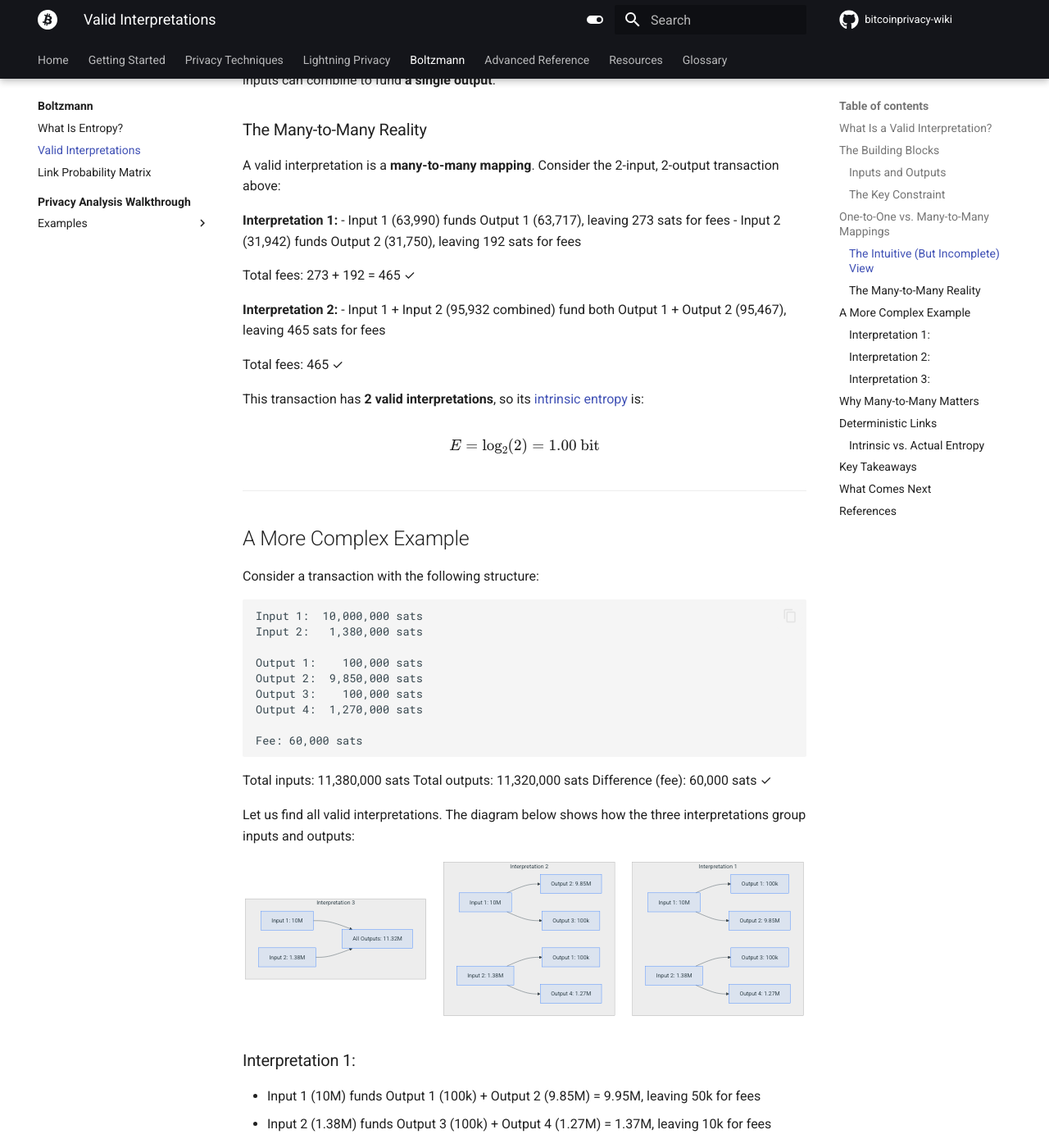
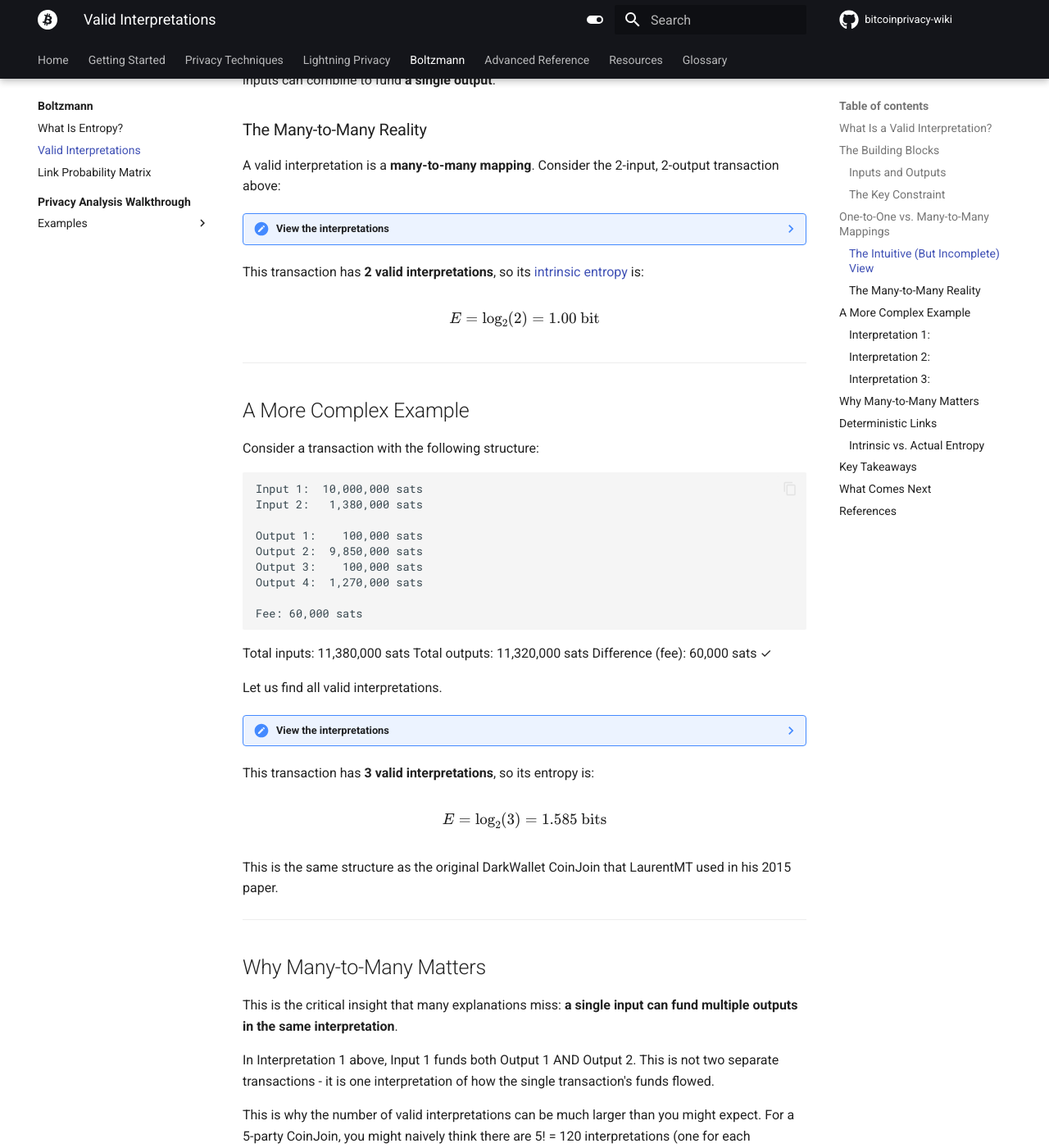
Before and after one commit to vibrant-btc/bitcoinprivacy-wiki, an MkDocs documentation site: the page built from docs/boltzmann/valid-interpretations.md, in a window 1280 px wide and 1400 px high, scrolled down 2186 px. Shown: the whole window at 82% size. Built offline with MkDocs 1.6.1 and Material for MkDocs 9.7.7, drawn with Linux system fonts in a browser that asks for light colours; plug-ins that fetch from the network failed and are left out; comment, search, counter and statistics services are not loaded; some of the changed text lies outside the part shown.

Commit message:
improve diagrams

````diff
--- a/docs/boltzmann/valid-interpretations.md
+++ b/docs/boltzmann/valid-interpretations.md
@@ -82,16 +82,31 @@
 
 A valid interpretation is a **many-to-many mapping**. Consider the 2-input, 2-output transaction above:
 
-**Interpretation 1:**
-- Input 1 (63,990) funds Output 1 (63,717), leaving 273 sats for fees
-- Input 2 (31,942) funds Output 2 (31,750), leaving 192 sats for fees
+??? note "View the interpretations"
 
-Total fees: 273 + 192 = 465 ✓
+    ``` mermaid
+    graph TD
+        subgraph Interpretation 2: Many-to-Many
+            I1_2[Input 1: 63,990] --> BOTH_1[Both Outputs: 95,467]
+            I2_2[Input 2: 31,942] --> BOTH_1
+        end
 
-**Interpretation 2:**
-- Input 1 + Input 2 (95,932 combined) fund both Output 1 + Output 2 (95,467), leaving 465 sats for fees
+        subgraph Interpretation 1: One-to-One
+            I1_1[Input 1: 63,990] --> O1_1[Output 1: 63,717]
+            I2_1[Input 2: 31,942] --> O2_1[Output 2: 31,750]
+        end
+    ```
 
-Total fees: 465 ✓
+    **Interpretation 1:**
+    - Input 1 (63,990) funds Output 1 (63,717), leaving 273 sats for fees
+    - Input 2 (31,942) funds Output 2 (31,750), leaving 192 sats for fees
+
+    Total fees: 273 + 192 = 465 ✓
+
+    **Interpretation 2:**
+    - Input 1 + Input 2 (95,932 combined) fund both Output 1 + Output 2 (95,467), leaving 465 sats for fees
+
+    Total fees: 465 ✓
 
 This transaction has **2 valid interpretations**, so its [intrinsic entropy](../glossary.md#intrinsic-entropy) is:
 
@@ -119,49 +134,51 @@
 Total outputs: 11,320,000 sats
 Difference (fee): 60,000 sats ✓
 
-Let us find all valid interpretations. The diagram below shows how the three interpretations group inputs and outputs:
+Let us find all valid interpretations.
 
-``` mermaid
-graph TD
-    subgraph Interpretation 1
-        I1_1[Input 1: 10M] --> O1_1[Output 1: 100k]
-        I1_1 --> O2_1[Output 2: 9.85M]
-        I2_1[Input 2: 1.38M] --> O3_1[Output 3: 100k]
-        I2_1 --> O4_1[Output 4: 1.27M]
-    end
+??? note "View the interpretations"
 
-    subgraph Interpretation 2
-        I1_2[Input 1: 10M] --> O2_2[Output 2: 9.85M]
-        I1_2 --> O3_2[Output 3: 100k]
-        I2_2[Input 2: 1.38M] --> O1_2[Output 1: 100k]
-        I2_2 --> O4_2[Output 4: 1.27M]
-    end
+    ``` mermaid
+    graph TD
+        subgraph Interpretation 3
+            I1_3[Input 1: 10M] --> ALL[All Outputs: 11.32M]
+            I2_3[Input 2: 1.38M] --> ALL
+        end
 
-    subgraph Interpretation 3
-        I1_3[Input 1: 10M] --> ALL[All Outputs: 11.32M]
-        I2_3[Input 2: 1.38M] --> ALL
-    end
-```
+        subgraph Interpretation 2
+            I1_2[Input 1: 10M] --> O2_2[Output 2: 9.85M]
+            I1_2 --> O3_2[Output 3: 100k]
+            I2_2[Input 2: 1.38M] --> O1_2[Output 1: 100k]
+            I2_2 --> O4_2[Output 4: 1.27M]
+        end
 
-### Interpretation 1:
+        subgraph Interpretation 1
+            I1_1[Input 1: 10M] --> O1_1[Output 1: 100k]
+            I1_1 --> O2_1[Output 2: 9.85M]
+            I2_1[Input 2: 1.38M] --> O3_1[Output 3: 100k]
+            I2_1 --> O4_1[Output 4: 1.27M]
+        end
+    ```
 
-- Input 1 (10M) funds Output 1 (100k) + Output 2 (9.85M) = 9.95M, leaving 50k for fees
-- Input 2 (1.38M) funds Output 3 (100k) + Output 4 (1.27M) = 1.37M, leaving 10k for fees
+    ### Interpretation 1:
 
-Total fees: 50k + 10k = 60k ✓
+    - Input 1 (10M) funds Output 1 (100k) + Output 2 (9.85M) = 9.95M, leaving 50k for fees
+    - Input 2 (1.38M) funds Output 3 (100k) + Output 4 (1.27M) = 1.37M, leaving 10k for fees
 
-### Interpretation 2:
+    Total fees: 50k + 10k = 60k ✓
 
-- Input 1 (10M) funds Output 2 (9.85M) + Output 3 (100k) = 9.95M, leaving 50k for fees
-- Input 2 (1.38M) funds Output 1 (100k) + Output 4 (1.27M) = 1.37M, leaving 10k for fees
+    ### Interpretation 2:
 
-Total fees: 50k + 10k = 60k ✓
+    - Input 1 (10M) funds Output 2 (9.85M) + Output 3 (100k) = 9.95M, leaving 50k for fees
+    - Input 2 (1.38M) funds Output 1 (100k) + Output 4 (1.27M) = 1.37M, leaving 10k for fees
 
-### Interpretation 3:
+    Total fees: 50k + 10k = 60k ✓
 
-- Input 1 + Input 2 (11.38M combined) fund ALL outputs (11.32M), leaving 60k for fees
+    ### Interpretation 3:
 
-Total fees: 60k ✓
+    - Input 1 + Input 2 (11.38M combined) fund ALL outputs (11.32M), leaving 60k for fees
+
+    Total fees: 60k ✓
 
 This transaction has **3 valid interpretations**, so its entropy is:
 
--- a/mkdocs.yml
+++ b/mkdocs.yml
@@ -88,6 +88,8 @@
       draggable: true
       auto_caption: true
       caption_position: bottom
+      background: white
+      shadow: false
 extra_javascript:
   - javascripts/mathjax.js
   - https://cdn.jsdelivr.net/npm/mathjax@3/es5/tex-mml-chtml.js
````
Also changed, not shown: docs/boltzmann/link-probability-matrix.md (+18 -1 lines), docs/boltzmann/what-is-entropy.md (+18 -2 lines).
